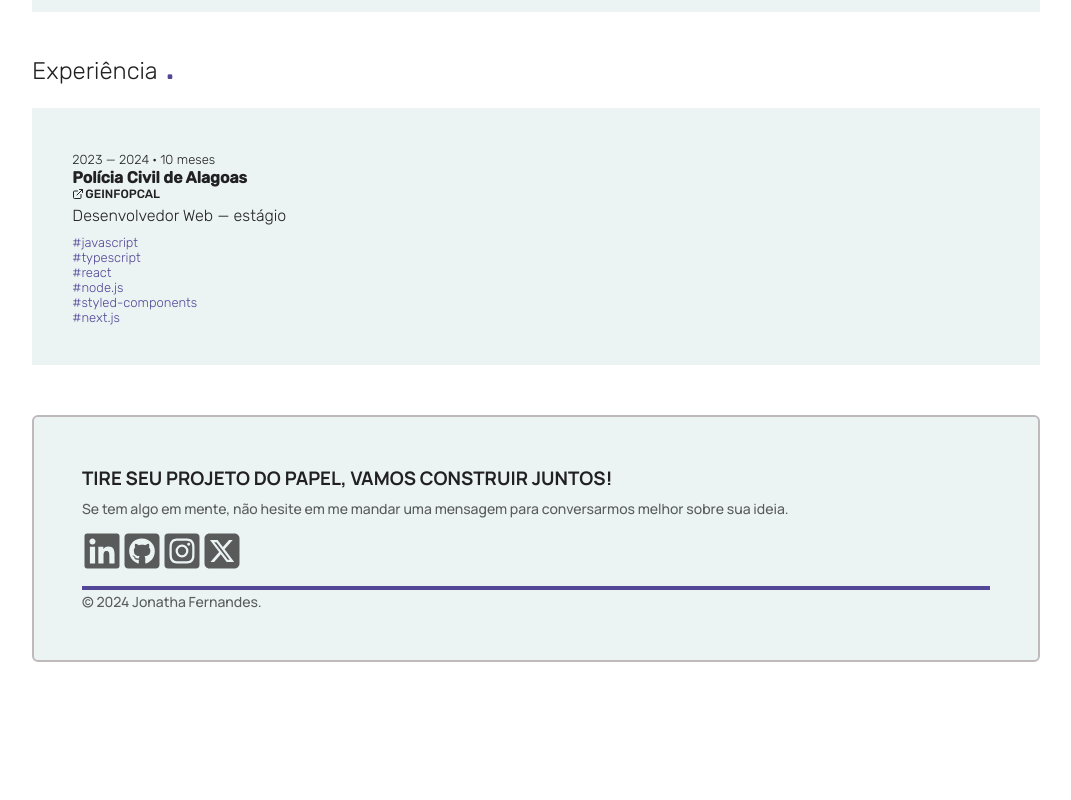
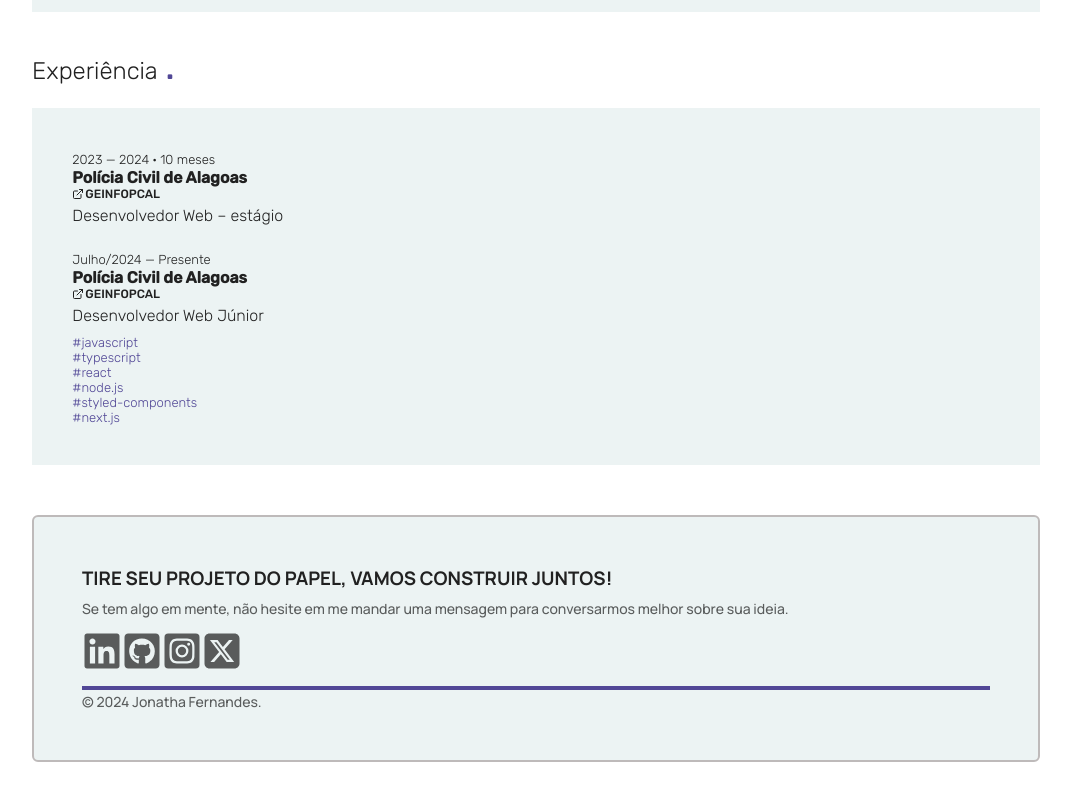
Before and after one commit to jonathafernandes/portfolio.jonathafernandes, a React (Vite) app: page /about in a window 1280 px wide. Shown: the part 1074-1874 px from the top of the page, without its empty margins (104-1175 px from the left). Before the commit the page ends 1786 px from the top, so only its background shows below. Built offline with nearby package versions, Linux system fonts and the light colour scheme.

Commit message:
new card professional experience

```diff
--- a/src/pages/about.tsx
+++ b/src/pages/about.tsx
@@ -5,24 +5,23 @@ import image from '/others/about-IMG_2023.webp';
 import AboutCard from '../components/about-card';
 
 const About: React.FC = () => {
-    // TODO: Implement this function
-    // const calculateMonths = () => {
-    //     const startDate = new Date(2024, 6);
-    //     const currentDate = new Date();
+    const calculateMonths = () => {
+        const startDate = new Date(2024, 6);
+        const currentDate = new Date();
 
-    //     let totalMonths = (currentDate.getFullYear() - startDate.getFullYear()) * 12;
-    //     totalMonths += currentDate.getMonth() - startDate.getMonth();
+        let totalMonths = (currentDate.getFullYear() - startDate.getFullYear()) * 12;
+        totalMonths += currentDate.getMonth() - startDate.getMonth();
 
-    //     const years = Math.floor(totalMonths / 12);
-    //     const months = totalMonths % 12;
+        const years = Math.floor(totalMonths / 12);
+        const months = totalMonths % 12;
 
-    //     const yearsText = years > 0 ? `${years} ano${years > 1 ? 's' : ''}` : '';
-    //     const monthsText = months > 0 ? `${months} mes${months > 1 ? 'es' : ''}` : '';
+        const yearsText = years > 0 ? `${years} ano${years > 1 ? 's' : ''}` : '';
+        const monthsText = months > 0 ? `${months} mes${months > 1 ? 'es' : ''}` : '';
 
-    //     return `${yearsText} ${monthsText}`.trim();
-    // };
+        return `${yearsText} ${monthsText}`.trim();
+    };
 
-    // const months = calculateMonths();
+    const months = calculateMonths();
 
     return (
         <>
@@ -62,19 +61,18 @@ const About: React.FC = () => {
                     <AboutCard
                         date="2023 — 2024 · 10 meses"
                         title="Polícia Civil de Alagoas"
-                        description="Desenvolvedor Web — estágio"
+                        description="Desenvolvedor Web – estágio"
                         url="https://github.com/GeinfoPcal"
                         organization="GeinfoPcal"
                     />
-                    {/* TODO: Implement this card */}
-                    {/* <br />
+                    <br />
                     <AboutCard
-                        date={`${months === '' ? `Junho/2024 — Presente` : `Junho/2024 — Presente · ${months}`}`}
+                        date={`${months === '' ? `Julho/2024 — Presente` : `Julho/2024 — Presente · ${months}`}`}
                         title='Polícia Civil de Alagoas'
-                        description='Desenvolvedor Web — Júnior'
+                        description='Desenvolvedor Web Júnior'
                         url="https://github.com/GeinfoPcal"
                         organization="GeinfoPcal"
-                    /> */}
+                    />
                     <AboutCard
                         tags={['javascript', 'typescript', 'react', 'node.js', 'styled-components', 'next.js']}
                     />
```
